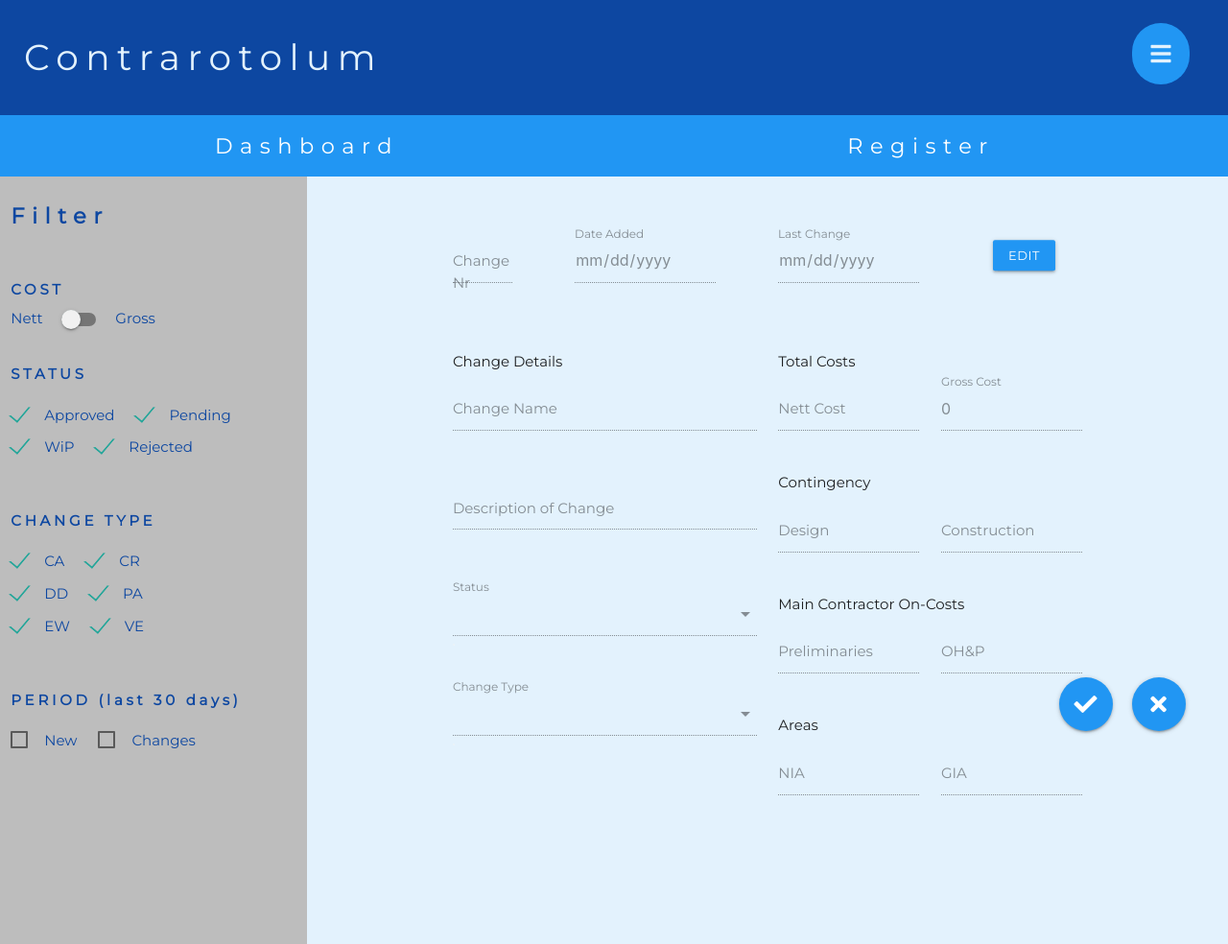
After one commit to Code-Institute-Submissions/MS4-0, a Flask app: template templates/edit_change.html in a window 1280 px wide. The commit adds this page. Shown: the whole page at 96% size. Run offline with Flask 2, Linux system fonts and the light colour scheme; the template is opened without the code that fills it, so the values that code supplies are empty; some libraries are stand-ins or nearby versions.

Commit message:
feat(various): add view / edit functionality to changes

```diff
--- a/app.py
+++ b/app.py
@@ -125,10 +125,10 @@ def get_filter():
   return jsonify(arr)
 
 
-@app.route("/add_item", methods=["GET", "POST"])
-def add_item():
+@app.route("/add_change", methods=["GET", "POST"])
+def add_change():
   if request.method == "POST":
-    item = {
+    change = {
       "change_nr": request.form.get("change_nr"),
       "date_added": request.form.get("date_added"),
       "date_changed": request.form.get("date_changed"),
@@ -144,10 +144,40 @@ def add_item():
       "ohp_total": request.form.get("ohp_total", type=int),
       "NIA_ft2": request.form.get("NIA_ft2", type=int),
       "GIA_ft2": request.form.get("GIA_ft2", type=int)    }
-    mongo.db.register.insert_one(item)
+    mongo.db.register.insert_one(change)
     return redirect(url_for('register'))
-  # item = mongo.db.register.find()
-  return render_template("add_item.html")
+  return render_template("add_change.html")
+
+
+@app.route("/edit_change/<change_id>", methods=["GET", "POST"])
+def edit_change(change_id):
+  if request.method == "POST":
+    submit = {
+      "change_nr": request.form.get("change_nr"),
+      "date_added": request.form.get("date_added"),
+      "date_changed": request.form.get("date_changed"),
+      "change_name": request.form.get("change_name"),
+      "change_description": request.form.get("change_description"),
+      "status": request.form.get("status"),
+      "change_type": request.form.get("change_type"),
+      "cost_nett": request.form.get("cost_nett", type=int),
+      "cost_gross": request.form.get("cost_gross", type=int),
+      "cont_design_total": request.form.get("cont_design_total", type=int),
+      "cont_const_total": request.form.get("cont_const_total", type=int),
+      "prelims_total": request.form.get("prelims_total", type=int),
+      "ohp_total": request.form.get("ohp_total", type=int),
+      "NIA_ft2": request.form.get("NIA_ft2", type=int),
+      "GIA_ft2": request.form.get("GIA_ft2", type=int)
+    }
+    mongo.db.register.update({"_id": ObjectId(change_id)}, submit)
+    return redirect(url_for('register'))
+
+  status = mongo.db.status.find()
+  change_type = mongo.db.change_type.find()
+  change = mongo.db.register.find_one({"_id": ObjectId(change_id)})
+
+  return render_template("edit_change.html", change=change, status=status, change_type=change_type)
+
 
 
 if __name__ == "__main__":
--- a/static/css/style.css
+++ b/static/css/style.css
@@ -196,6 +196,15 @@ th .center {
   display: none;
 }
 
+/* Make row a link */
+.hideLink {
+  display: none;
+}
+
+tr:hover {
+  cursor: pointer;
+}
+
 /* <----- Item Layout -----> */
 
 .itemContainer {
--- a/static/js/script.js
+++ b/static/js/script.js
@@ -583,6 +583,23 @@ $('#periodChange').click(function () {
   }
 })
 
+
+// <----- REGISTER TABLE ----->
+
+// Make row a link
+// https://electrictoolbox.com/jquey-make-entire-table-row-clickable/
+$(document).ready(function () {
+  $('tr').click(function () {
+    var href = $(this).find('a').attr('href');
+    if(href) {
+      window.location = href;
+    }
+  });
+});
+
+
+
+
 // <<----- ADD / EDIT ITEMS ----->
 
 // Calculate gross total
@@ -644,3 +661,15 @@ function updateTotal() {
     $('#cost_gross_show').val(gross);
   })()
 }
+
+// Calculate gross when Row clicked to view/edit change
+$(document).ready(function() {
+  updateTotal();
+})
+
+
+// Enable Edit in View Item
+$('.btnEdit').on('click', function() {
+  $('.enableEdit').prop('disabled', false)
+  $('select').formSelect();
+})
--- a/templates/add_item.html
+++ b/templates/add_change.html
@@ -5,7 +5,7 @@
 <!-- top row -->
 <div class="container itemContainer">
   <div class="row">
-    <form class="col s12" method="POST" action="{{ url_for('add_item')}}">
+    <form class="col s12" method="POST" action="{{ url_for('add_change')}}">
       <div class="row">
         <div class="col s9">
           <div class="row">
@@ -130,7 +130,7 @@
             <div class="fixed-action-btn">
               <div class="col s12 right-align">
                 <button type="submit" class="btn-floating btn-large waves-effect waves-light blue"><i class="fas fa-check"></i></a>
-                <button type="submit" class="btn-floating btn-large waves-effect waves-light blue"><i class="fas fa-times"></i></a>
+                <button type="button" onclick="window.location.href='{{ url_for('register') }}';" type="submit" class="btn-floating btn-large waves-effect waves-light blue"><i class="fas fa-times"></i></a>
               </div>
           </div>
         </div>
--- /dev/null
+++ b/templates/edit_change.html
@@ -0,0 +1,150 @@
+{% extends "base.html" %}
+{% block content %}
+
+<!-- Use of Materialize Forms -->
+<!-- top row -->
+<div class="container itemContainer">
+  <div class="row">
+    <form class="col s12" method="POST" action="{{ url_for('edit_change', change_id=change._id) }}">
+      <div class="row">
+        <div class="col s9">
+          <div class="row">
+            <div class="input-field col s2">
+              <input value="{{ change.change_nr }}" class="enableEdit" id="change_nr" name="change_nr" type="number" class="validate" minlength="1" maxlength="3" disabled>
+              <label for="change_nr">Change Nr</label>
+            </div>
+            <div class="input-field col s4 offset-s1">
+              <input value="{{ change.date_added }}" id="date_added" name="date_added" type="date" class="validate" disabled>
+              <label for="date_added">Date Added</label>
+            </div>
+            <div class="input-field col s4 offset-s1">
+              <input value="{{ change.date_changed }}" id="date_changed" name="date_changed" type="date" class="validate" disabled>
+              <label for="date_changed">Last Change</label>
+            </div>
+          </div>
+        </div>
+        <div class="col s3">
+          <div class="row">
+            <div class="col s10 right-align">
+              <a class="waves-effect waves-light blue btn-small btnEdit">Edit</a>
+            </div>
+          </div>
+        </div>
+      </div>
+      <div class="row">
+        <!-- column 1 data -->
+        <div class="col s6">
+          <div class="row">
+            <div class="itemHeading">Change Details</div>
+            <div class="input-field col s12">
+              <input value="{{ change.change_name }}" class="enableEdit" id="change_name" name="change_name" type="text" class="validate" minlength="1" maxlength="30" disabled>
+              <label for="change_name">Change Name</label>
+            </div>
+          </div>
+          <div class="row">
+            <div class="input-field col s12">
+              <textarea id="change_description" name="change_description" class="materialize-textarea enableEdit" minlength="1" maxlength="250" disabled>{{ change.change_description }}</textarea>
+              <label for="change_description">Description of Change</label>
+            </div>
+          </div>
+          <div class="row">
+            <div class="input-field col s12">
+              <select id="status" name="status" class="validate enableEdit" required disabled>
+                {% for state in status %}
+                  {% if state.status_abbr == change.status %}
+                    <option value="{{ state.status_abbr }}" selected>{{ state.status_name }}</option>
+                  {% else %}
+                    <option value="{{ state.status_abbr }}">{{ state.status_name }}</option>
+                  {% endif %}
+                {% endfor %}
+              </select>
+              <label for="status">Status</label>
+            </div>
+          </div>
+          <div class="row">
+            <div class="input-field col s12">
+              <select id="change_type" name="change_type" class="validate enableEdit" required disabled>
+                {% for change in change_type %}
+                  {% if change.change_type_abbr == change.change_type %}
+                    <option value="{{ change.change_type_abbr }}" selected>{{ change.change_type_name }}</option>
+                  {% else %}
+                    <option value="{{ change.change_type_abbr }}">{{ change.change_type_name }}</option>
+                  {% endif %}
+                {% endfor %}
+              </select>
+              <label for="change_type">Change Type</label>
+            </div>
+          </div>
+
+        </div>
+        <!-- column 2 data -->
+        <div class="col s6">
+          <div class="row">
+            <div class="itemHeading">Total Costs</div>
+            <div class="input-field col s6">
+              <input value="{{ change.cost_nett }}"  class="enableEdit" id="cost_nett" name="cost_nett" type="number" class="validate" onchange="updateTotal()" disabled>
+              <label for="cost_nett">Nett Cost</label>
+            </div>
+            <div class="input-field col s6">
+              <input disabled placeholder="-" value="" id="cost_gross_show" name="cost_gross_show" type="number" class="validate">
+              <label for="cost_gross" disabled>Gross Cost</label>
+            </div>
+            <!-- Hidden cost_gross so that retrieved values will be sent to with POST -->
+            <div class="input-field col s6 hideInput">
+              <input value="{{ change.cost_gross }}" id="cost_gross" name="cost_gross" type="number" class="validate">
+              <label for="cost_gross">Hidden Gross Cost</label>
+            </div>
+          </div>
+          <div class="row">
+            <div class="itemHeading">Contingency</div>
+            <div class="input-field col s6">
+              <input value="{{ change.cont_design_total }}" class="enableEdit" id="cont_design_total" name="cont_design_total" type="number" class="validate" onchange="updateTotal()" disabled>
+              <label for="cont_design_total">Design</label>
+            </div>
+            <div class="input-field col s6">
+              <input value="{{ change.cont_const_total }}" class="enableEdit" id="cont_const_total" name="cont_const_total" type="number" class="validate" onchange="updateTotal()" disabled>
+              <label for="cont_const_total">Construction</label>
+            </div>
+          </div>
+          <div class="row">
+            <div class="itemHeading">Main Contractor On-Costs</div>
+            <div class="input-field col s6">
+              <input value="{{ change.prelims_total }}" class="enableEdit" id="prelims_total" name="prelims_total" type="number" class="validate" onchange="updateTotal()" disabled>
+              <label for="prelims_total">Preliminaries</label>
+            </div>
+            <div class="input-field col s6">
+              <input value="{{ change.ohp_total }}" class="enableEdit" id="ohp_total" name="ohp_total" type="number" class="validate" onchange="updateTotal()" disabled>
+              <label for="ohp_total">OH&P</label>
+            </div>
+          </div>
+          <div class="row">
+            <div class="itemHeading">Areas</div>
+            <div class="input-field col s6">
+              <input value="{{ change.NIA_ft2 }}" class="enableEdit" id="NIA_ft2" name="NIA_ft2" type="number" class="validate" disabled>
+              <label for="NIA_ft2">NIA</label>
+            </div>
+            <div class="input-field col s6">
+              <input value="{{ change.GIA_ft2 }}" class="enableEdit" id="GIA_ft2" name="GIA_ft2" type="number" class="validate" disabled>
+              <label for="GIA_ft2">GIA</label>
+            </div>
+          </div>
+          <div class="row">
+            <div class="fixed-action-btn">
+              <div class="col s12 right-align">
+                <button type="submit" class="btn-floating btn-large waves-effect waves-light blue"><i class="fas fa-check"></i></a>
+                <button type="button" onclick="window.location.href='{{ url_for('register') }}';" class="btn-floating btn-large waves-effect waves-light blue"><i class="fas fa-times"></i></a>
+              </div>
+          </div>
+        </div>
+    </form>
+    </div>
+  </div>
+</div>
+
+{% endblock %}
+
+
+
+{% block scripts %}
+
+{% endblock %}
--- a/templates/register.html
+++ b/templates/register.html
@@ -19,6 +19,7 @@
           <th class="dateHidden">New?</th>
           <th class="dateHidden">Date<br>Changed</th>
           <th class="dateHidden">changed?</th>
+          <th class="center hideLink">Link</th>
         </tr>
       </thead>
 
@@ -46,6 +47,9 @@
           <td class="periodN dateHidden"></td>
           <td class="dateChanged dateHidden">{{ change.date_changed }}</td>
           <td class="periodC dateHidden"></td>
+          <td class="center hideLink">
+            <a href="{{ url_for('edit_change', change_id=change._id) }}">Link</a>
+          </td>
         </tr>
         {% endfor %}
       </tbody>
@@ -57,7 +61,7 @@
 <div class="row">
   <div class="fixed-action-btn">
     <div class="col s12 right-align">
-      <a href="{{ url_for('add_item') }}" class="btn-floating btn-large waves-effect waves-light blue"><i class="fas fa-plus"></i></a>
+      <a href="{{ url_for('add_change') }}" class="btn-floating btn-large waves-effect waves-light blue"><i class="fas fa-plus"></i></a>
     </div>
   </div>
 </div>
```
Lines whose indentation alone changed are shown as unchanged.
